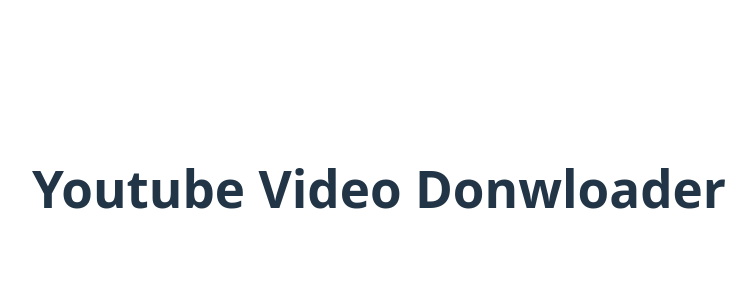
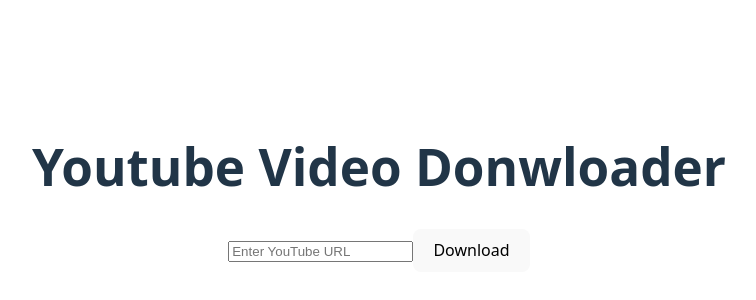
Before and after one commit to nietiene/youtube-video-donwloader, a React (Vite) app in the folder frontend/: page / in a window 1280 px wide. Shown: the part 212-512 px from the top of the page, without its empty margins (261-1017 px from the left). Built offline with nearby package versions, Linux system fonts and the light colour scheme.

Commit message:
first commit of youtube video downlloader

```diff
--- a/frontend/src/App.jsx
+++ b/frontend/src/App.jsx
@@ -12,6 +12,15 @@
   return (
     <div className='App'>
       <h1>Youtube Video Donwloader</h1>
+      <input type="text"
+       placeholder='Enter YouTube URL'
+       value={url}
+       onChange={(e) => setUrl(e.target.value)}
+       />
+
+       <button onClick={handleDownload}>
+         Download
+       </button>
     </div>
 
   )
```
